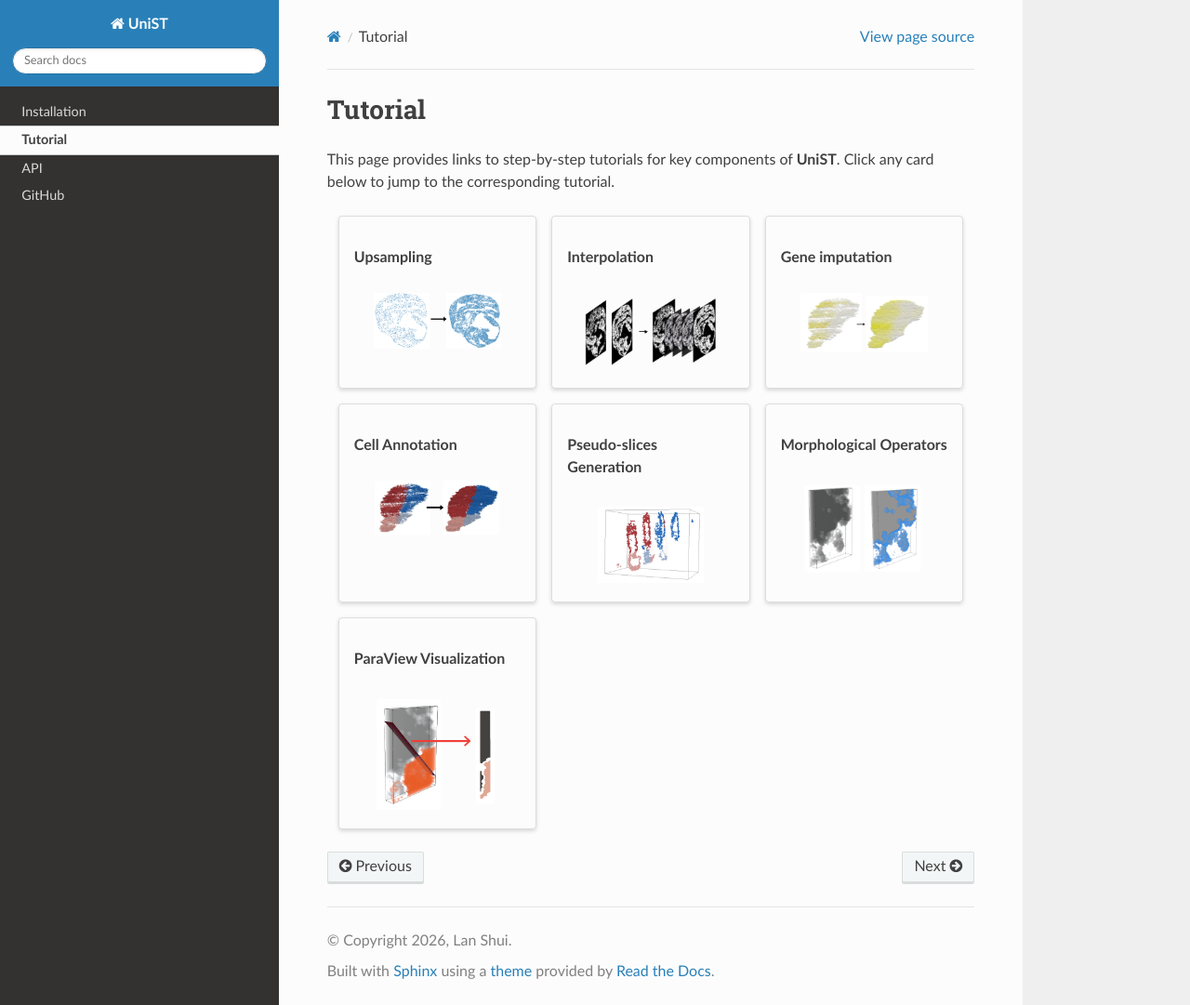
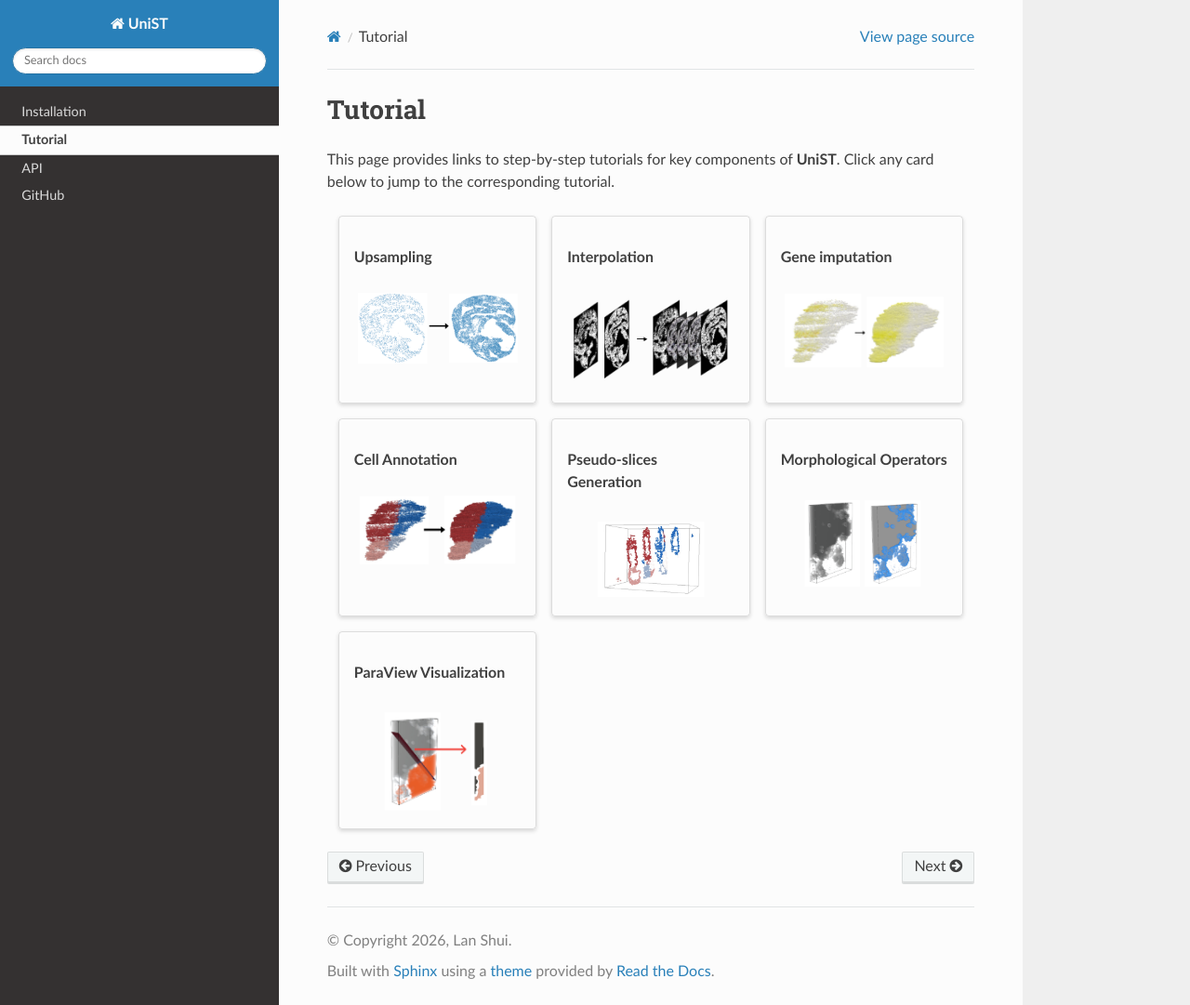
Before and after one commit to lanshui98/UniST-tutorial, a Sphinx documentation site: the page built from docs/source/tutorial.rst, in a window 1280 px wide and 1081 px high. Shown: the whole window at 93% size. Built offline with Sphinx 7.4.7 and the Read the Docs theme 3.1.0, drawn with Linux system fonts in a browser that asks for light colours.

Commit message:
Update tutorial.rst

```diff
--- a/docs/source/tutorial.rst
+++ b/docs/source/tutorial.rst
@@ -16,7 +16,7 @@ Click any card below to jump to the corresponding tutorial.
       **Upsampling**
 
       .. image:: _static/upsampling.png
-         :width: 80%
+         :width: 100%
          :align: center
 
    .. grid-item-card::
@@ -28,7 +28,7 @@ Click any card below to jump to the corresponding tutorial.
       **Interpolation**
 
       .. image:: _static/interpolation.png
-         :width: 85%
+         :width: 100%
          :align: center
 
    .. grid-item-card::
@@ -40,7 +40,7 @@ Click any card below to jump to the corresponding tutorial.
       **Gene imputation**
 
       .. image:: _static/gene_expression.png
-         :width: 80%
+         :width: 100%
          :align: center
 
    .. grid-item-card::
@@ -52,7 +52,7 @@ Click any card below to jump to the corresponding tutorial.
       **Cell Annotation**
 
       .. image:: _static/cell_annotation.png
-         :width: 80%
+         :width: 100%
          :align: center
 
    .. grid-item-card::
@@ -88,5 +88,5 @@ Click any card below to jump to the corresponding tutorial.
       **ParaView Visualization**
 
       .. image:: _static/vis_paraview.png
-         :width: 80%
+         :width: 70%
          :align: center
```
